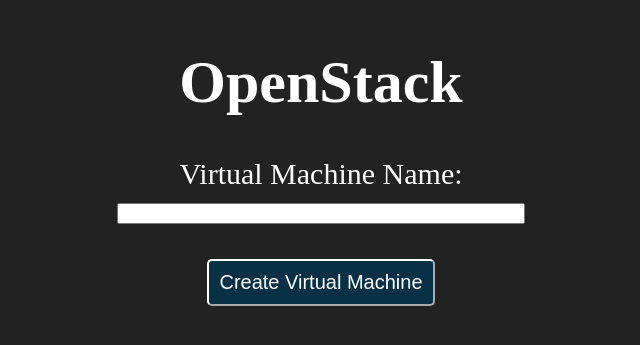
After one commit to LeoCapstoneGroup5/OpenStackServer, a PHP site: page /main.html in a window 1280 px wide. The commit adds this page. Shown: the top 345 px of the page, without its empty margins (319-959 px from the left). Run offline with PHP 8.4, Linux system fonts and the light colour scheme.

Commit message:
Add files via upload

```diff
--- a/main.css
+++ b/main.css
@@ -3,8 +3,26 @@ html {
 }
 
 body {
-    background-color: #333333;
+    background-color: #222222;
     color: white;
+}
+
+button {
+    background-color: #093145;
+    color: white;
+    border-color: white;
+    padding: 10px;
+    border-radius: 5px;
+    font-size: 20px;
+}
+
+button:hover {
+    background-color: #3C6478;
+    transition: all 0.4s ease 0s;
+}
+
+input {
+    width: 400px;
 }
 
 #loginDiv {
@@ -19,3 +37,13 @@ body {
     align-content: center;
     text-align: center;
 }
+
+#createVMDiv {
+    font-size: 30px;
+    position: absolute;
+    left: 50%;
+    margin-left: -450px;
+    width: 900px;
+    align-content: center;
+    text-align: center;
+}
--- /dev/null
+++ b/main.html
@@ -0,0 +1,22 @@
+<!DOCTYPE html>
+<html>
+    <head>
+        <title>OpenStack</title>
+        <meta charset="UTF-8">
+        <link rel="stylesheet" type="text/css" href="main.css">
+        <script src="jquery.min.js"></script>
+        <script src="main.js"></script>
+    </head>
+    <body>
+        <div id="createVMDiv">
+            <h1>OpenStack</h1>
+            <form method="POST">
+                <label for="nameInput">Virtual Machine Name:<br>
+                <input type="text" id="nameInput" value=""><br></label>
+                <div id="imageMenu"></div>
+                <div id="flavorMenu"></div><br>
+                <button id="createButton">Create Virtual Machine</button>
+            </form>
+        </div>
+    </body>
+</html>
```
